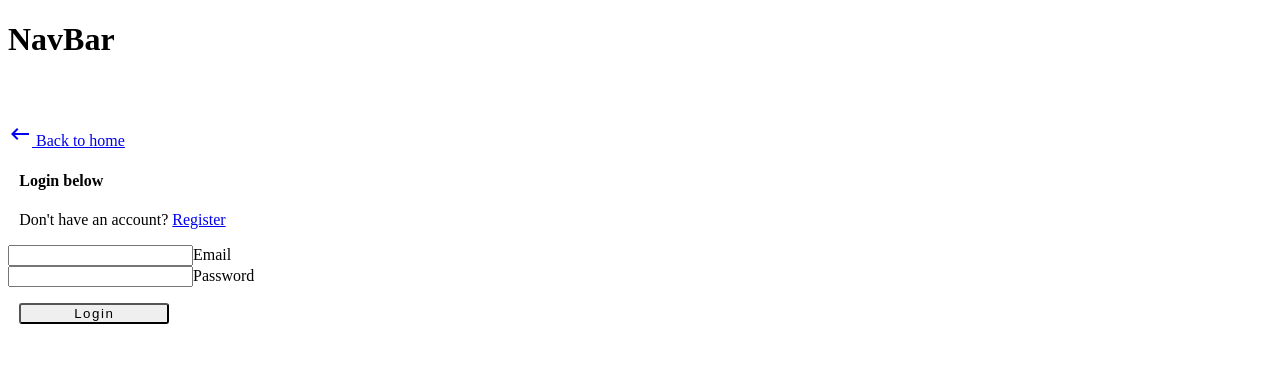
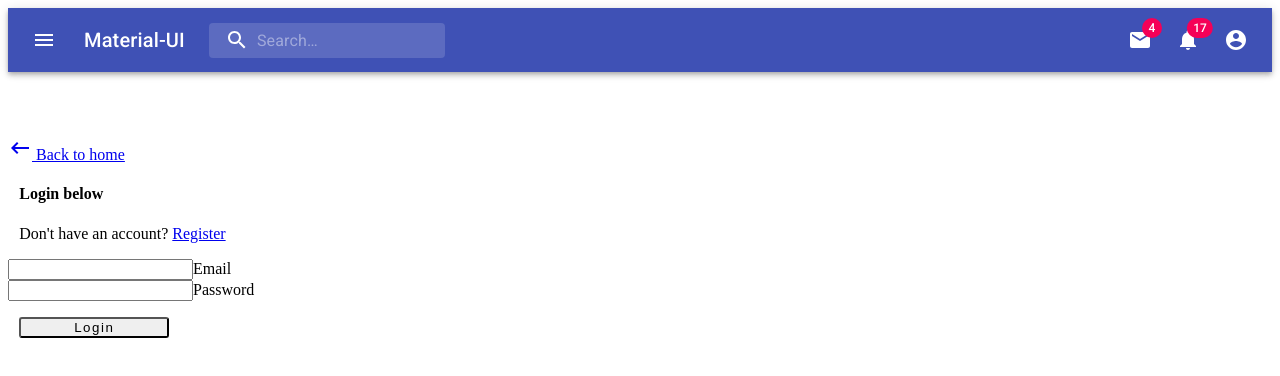
Before and after one commit to arob0017/Musicada, a React (Create React App) app in the folder client/: page / in a window 1280 px wide. Shown: the top 376 px of the page. Built offline with nearby package versions, Linux system fonts and the light colour scheme.

Commit message:
material-ui navbar up

```diff
--- a/client/src/components/nav.js
+++ b/client/src/components/nav.js
@@ -1,14 +1,232 @@
-import React, { Component } from 'react';
+import React from 'react';
+import { fade, makeStyles } from '@material-ui/core/styles';
+import AppBar from '@material-ui/core/AppBar';
+import Toolbar from '@material-ui/core/Toolbar';
+import IconButton from '@material-ui/core/IconButton';
+import Typography from '@material-ui/core/Typography';
+import InputBase from '@material-ui/core/InputBase';
+import Badge from '@material-ui/core/Badge';
+import MenuItem from '@material-ui/core/MenuItem';
+import Menu from '@material-ui/core/Menu';
+import MenuIcon from '@material-ui/icons/Menu';
+import SearchIcon from '@material-ui/icons/Search';
+import AccountCircle from '@material-ui/icons/AccountCircle';
+import MailIcon from '@material-ui/icons/Mail';
+import NotificationsIcon from '@material-ui/icons/Notifications';
+import MoreIcon from '@material-ui/icons/MoreVert';
 
+const useStyles = makeStyles((theme) => ({
+    grow: {
+        flexGrow: 1,
+    },
+    menuButton: {
+        marginRight: theme.spacing(2),
+    },
+    title: {
+        display: 'none',
+        [theme.breakpoints.up('sm')]: {
+            display: 'block',
+        },
+    },
+    search: {
+        position: 'relative',
+        borderRadius: theme.shape.borderRadius,
+        backgroundColor: fade(theme.palette.common.white, 0.15),
+        '&:hover': {
+            backgroundColor: fade(theme.palette.common.white, 0.25),
+        },
+        marginRight: theme.spacing(2),
+        marginLeft: 0,
+        width: '100%',
+        [theme.breakpoints.up('sm')]: {
+            marginLeft: theme.spacing(3),
+            width: 'auto',
+        },
+    },
+    searchIcon: {
+        padding: theme.spacing(0, 2),
+        height: '100%',
+        position: 'absolute',
+        pointerEvents: 'none',
+        display: 'flex',
+        alignItems: 'center',
+        justifyContent: 'center',
+    },
+    inputRoot: {
+        color: 'inherit',
+    },
+    inputInput: {
+        padding: theme.spacing(1, 1, 1, 0),
+        // vertical padding + font size from searchIcon
+        paddingLeft: `calc(1em + ${theme.spacing(4)}px)`,
+        transition: theme.transitions.create('width'),
+        width: '100%',
+        [theme.breakpoints.up('md')]: {
+            width: '20ch',
+        },
+    },
+    sectionDesktop: {
+        display: 'none',
+        [theme.breakpoints.up('md')]: {
+            display: 'flex',
+        },
+    },
+    sectionMobile: {
+        display: 'flex',
+        [theme.breakpoints.up('md')]: {
+            display: 'none',
+        },
+    },
+}));
 
+export default function PrimarySearchAppBar() {
+    const classes = useStyles();
+    const [anchorEl, setAnchorEl] = React.useState(null);
+    const [mobileMoreAnchorEl, setMobileMoreAnchorEl] = React.useState(null);
 
-class Navbar extends Component {
-    render() {
-        return (
-            <header>
-                <h1>NavBar</h1>
-            </header>
-        );
-    }
+    const isMenuOpen = Boolean(anchorEl);
+    const isMobileMenuOpen = Boolean(mobileMoreAnchorEl);
+
+    const handleProfileMenuOpen = (event) => {
+        setAnchorEl(event.currentTarget);
+    };
+
+    const handleMobileMenuClose = () => {
+        setMobileMoreAnchorEl(null);
+    };
+
+    const handleMenuClose = () => {
+        setAnchorEl(null);
+        handleMobileMenuClose();
+    };
+
+    const handleMobileMenuOpen = (event) => {
+        setMobileMoreAnchorEl(event.currentTarget);
+    };
+
+    const menuId = 'primary-search-account-menu';
+    const renderMenu = (
+        <Menu
+            anchorEl={anchorEl}
+            anchorOrigin={{ vertical: 'top', horizontal: 'right' }}
+            id={menuId}
+            keepMounted
+            transformOrigin={{ vertical: 'top', horizontal: 'right' }}
+            open={isMenuOpen}
+            onClose={handleMenuClose}
+        >
+            <MenuItem onClick={handleMenuClose}>Profile</MenuItem>
+            <MenuItem onClick={handleMenuClose}>My account</MenuItem>
+        </Menu>
+    );
+
+    const mobileMenuId = 'primary-search-account-menu-mobile';
+    const renderMobileMenu = (
+        <Menu
+            anchorEl={mobileMoreAnchorEl}
+            anchorOrigin={{ vertical: 'top', horizontal: 'right' }}
+            id={mobileMenuId}
+            keepMounted
+            transformOrigin={{ vertical: 'top', horizontal: 'right' }}
+            open={isMobileMenuOpen}
+            onClose={handleMobileMenuClose}
+        >
+            <MenuItem>
+                <IconButton aria-label="show 4 new mails" color="inherit">
+                    <Badge badgeContent={4} color="secondary">
+                        <MailIcon />
+                    </Badge>
+                </IconButton>
+                <p>Messages</p>
+            </MenuItem>
+            <MenuItem>
+                <IconButton aria-label="show 11 new notifications" color="inherit">
+                    <Badge badgeContent={11} color="secondary">
+                        <NotificationsIcon />
+                    </Badge>
+                </IconButton>
+                <p>Notifications</p>
+            </MenuItem>
+            <MenuItem onClick={handleProfileMenuOpen}>
+                <IconButton
+                    aria-label="account of current user"
+                    aria-controls="primary-search-account-menu"
+                    aria-haspopup="true"
+                    color="inherit"
+                >
+                    <AccountCircle />
+                </IconButton>
+                <p>Profile</p>
+            </MenuItem>
+        </Menu>
+    );
+
+    return (
+        <div className={classes.grow}>
+            <AppBar position="static">
+                <Toolbar>
+                    <IconButton
+                        edge="start"
+                        className={classes.menuButton}
+                        color="inherit"
+                        aria-label="open drawer"
+                    >
+                        <MenuIcon />
+                    </IconButton>
+                    <Typography className={classes.title} variant="h6" noWrap>
+                        Material-UI
+          </Typography>
+                    <div className={classes.search}>
+                        <div className={classes.searchIcon}>
+                            <SearchIcon />
+                        </div>
+                        <InputBase
+                            placeholder="Search…"
+                            classes={{
+                                root: classes.inputRoot,
+                                input: classes.inputInput,
+                            }}
+                            inputProps={{ 'aria-label': 'search' }}
+                        />
+                    </div>
+                    <div className={classes.grow} />
+                    <div className={classes.sectionDesktop}>
+                        <IconButton aria-label="show 4 new mails" color="inherit">
+                            <Badge badgeContent={4} color="secondary">
+                                <MailIcon />
+                            </Badge>
+                        </IconButton>
+                        <IconButton aria-label="show 17 new notifications" color="inherit">
+                            <Badge badgeContent={17} color="secondary">
+                                <NotificationsIcon />
+                            </Badge>
+                        </IconButton>
+                        <IconButton
+                            edge="end"
+                            aria-label="account of current user"
+                            aria-controls={menuId}
+                            aria-haspopup="true"
+                            onClick={handleProfileMenuOpen}
+                            color="inherit"
+                        >
+                            <AccountCircle />
+                        </IconButton>
+                    </div>
+                    <div className={classes.sectionMobile}>
+                        <IconButton
+                            aria-label="show more"
+                            aria-controls={mobileMenuId}
+                            aria-haspopup="true"
+                            onClick={handleMobileMenuOpen}
+                            color="inherit"
+                        >
+                            <MoreIcon />
+                        </IconButton>
+                    </div>
+                </Toolbar>
+            </AppBar>
+            {renderMobileMenu}
+            {renderMenu}
+        </div>
+    );
 }
-export default Navbar;
```
